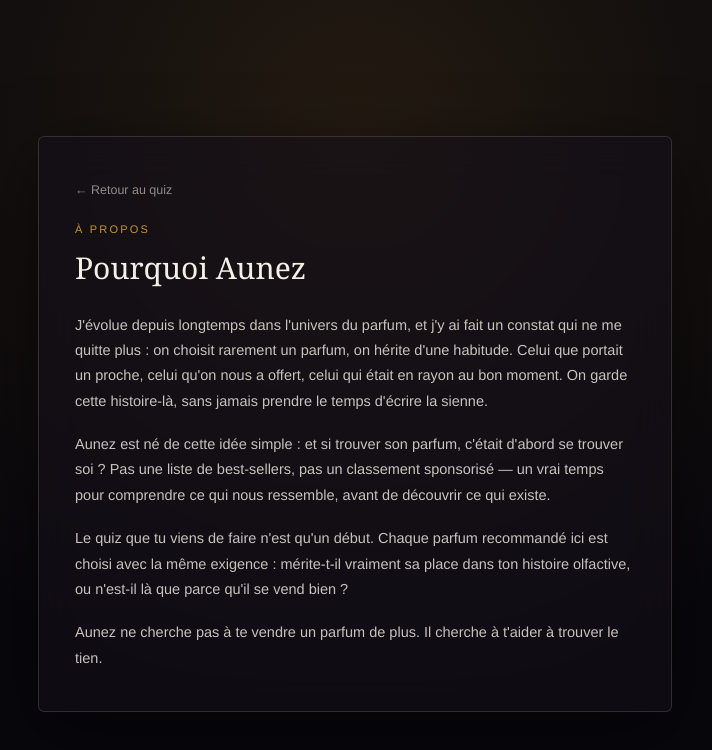
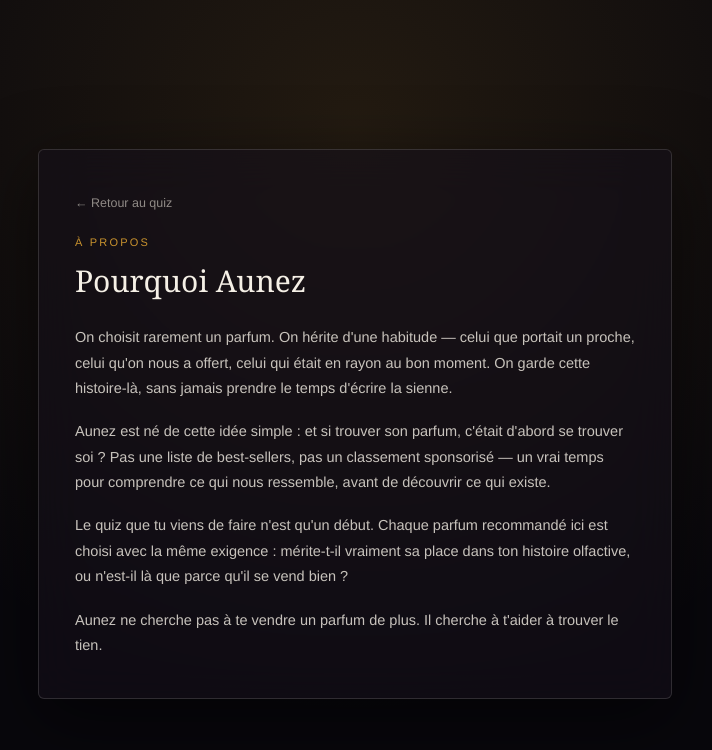
Before and after one commit to Aunezfr/Aunez-site, a Next.js app: page /a-propos in a window 1280 px wide. Shown: the top 750 px of the page, without its empty margins (309-1021 px from the left). Built offline with nearby package versions, Linux system fonts and the light colour scheme.

Commit message:
Add files via upload

```diff
--- a/app/a-propos/page.jsx
+++ b/app/a-propos/page.jsx
@@ -16,11 +16,10 @@
         <h1 style={styles.h1}>Pourquoi Aunez</h1>
 
         <p style={styles.p}>
-          J'évolue depuis longtemps dans l'univers du parfum, et j'y ai fait un
-          constat qui ne me quitte plus&nbsp;: on choisit rarement un parfum,
-          on hérite d'une habitude. Celui que portait un proche, celui qu'on
-          nous a offert, celui qui était en rayon au bon moment. On garde
-          cette histoire-là, sans jamais prendre le temps d'écrire la sienne.
+          On choisit rarement un parfum. On hérite d'une habitude — celui
+          que portait un proche, celui qu'on nous a offert, celui qui
+          était en rayon au bon moment. On garde cette histoire-là, sans
+          jamais prendre le temps d'écrire la sienne.
         </p>
 
         <p style={styles.p}>
```
